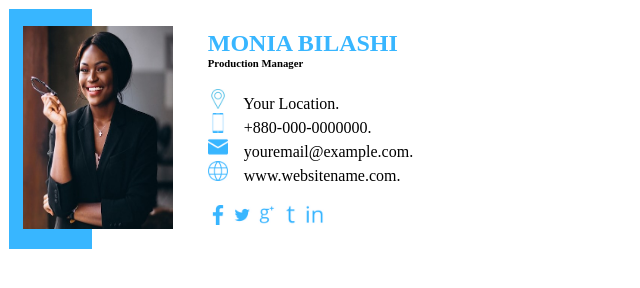
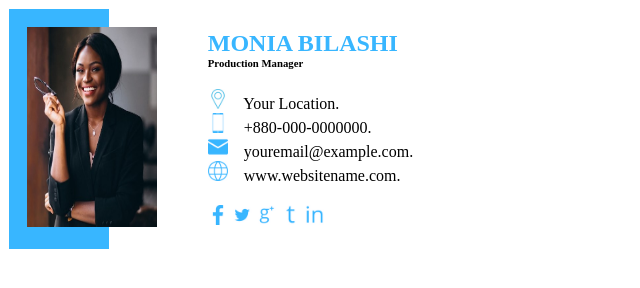
Before and after one commit to MBilashi/signature_demo_18, a plain HTML site: page index.html in a window 1280 px wide. Shown: the whole page, without its empty margins (0-640 px from the left). Drawn offline with Linux system fonts and the light colour scheme.

Commit message:
second commit

```diff
--- a/index.html
+++ b/index.html
@@ -7,7 +7,7 @@
     <title>Email_signature | 100% work</title>
     <style>
        .table_image{
-        background: linear-gradient(to right, #38B6FF 50%, white 50%);
+        background: linear-gradient(to right, #38B6FF 60%, white 40%);
        }
        table,tr,td{
         border-collapse: collapse;
@@ -33,9 +33,9 @@
                         <tr height="240">
                             <td width="180">
                                 <table align="right" height="205">
-                                    <tr height="200" align="center">
-                                        <td width="150">
-                                            <img src="./image/image_femlae.jpg" alt="" height="100%" width="150">
+                                    <tr height="205" align="center">
+                                        <td width="180">
+                                            <img src="./image/image_femlae.jpg" alt="" height="200" width="130">
                                         </td>
                                     </tr>
                                 </table>
```
